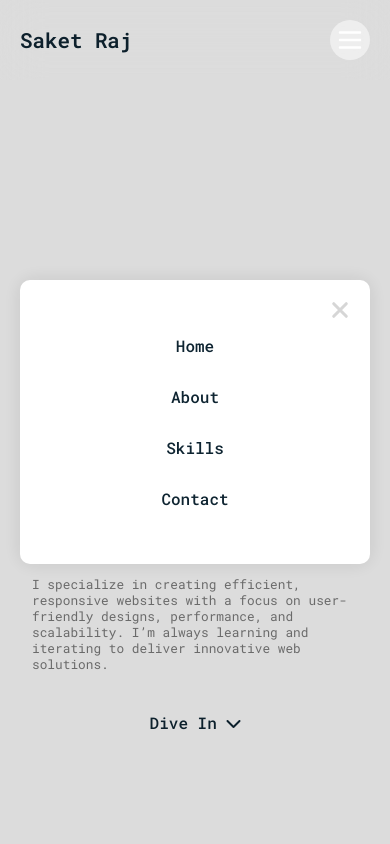
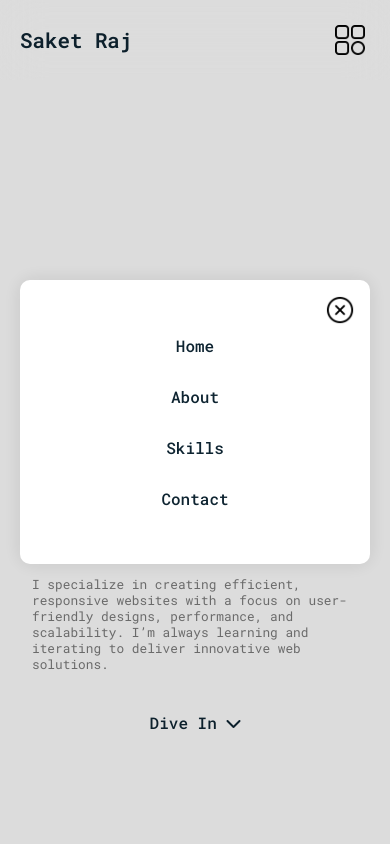
Before and after one commit to saketsraj/Personal_Portfolio, a plain HTML site: page index.html in a window 390 px wide. Both pictures are taken after a click on the element 350 px from the left and 40 px from the top of the page. Shown: the top 844 px of the page. Drawn offline with Linux system fonts and the light colour scheme.

Commit message:
Button fix

```diff
--- a/styles.css
+++ b/styles.css
@@ -549,8 +549,8 @@ footer {
     }
     .nav-close-btn{
         position: absolute;
-        background: url(../Images/close.svg)no-repeat;
-        filter: invert(1); /* Invert the colors */
+        background: url(../Images/close.png)no-repeat;
+        filter: var(--bg-transparent-color);
         background-size: 30px;
         background-position: center;
         width: 40px;
@@ -559,20 +559,19 @@ footer {
         right: 0;
         margin: 10px;
         cursor: pointer;
-        background-color: rgba(0, 0, 0, 0.5); /* Add a semi-transparent background */
         border-radius: 50%; /* Optional: Make the button round */
     }
 
     .nav-menu-btn{
-        background: url(../Images/menu.svg)no-repeat;
-        filter: invert(1); /* Invert the colors */
+        background: url(../Images/menu.png)no-repeat;
+        filter: var(--bg-transparent-color);
         background-position: center;
         background-size: 30px;
         width: 40px;
         height: 40px;
         cursor: pointer;
         display: block;
-        background-color: rgba(0, 0, 0, 0.5); /* Add a semi-transparent background */
+        /* background-color: rgba(230, 230, 230, 0.5); Add a semi-transparent background */
         border-radius: 50%; /* Optional: Make the button round */
     }
 
```
Also changed, not shown: Images/close.png (added), Images/close.svg (deleted), Images/menu.png (added), Images/menu.svg (deleted).
